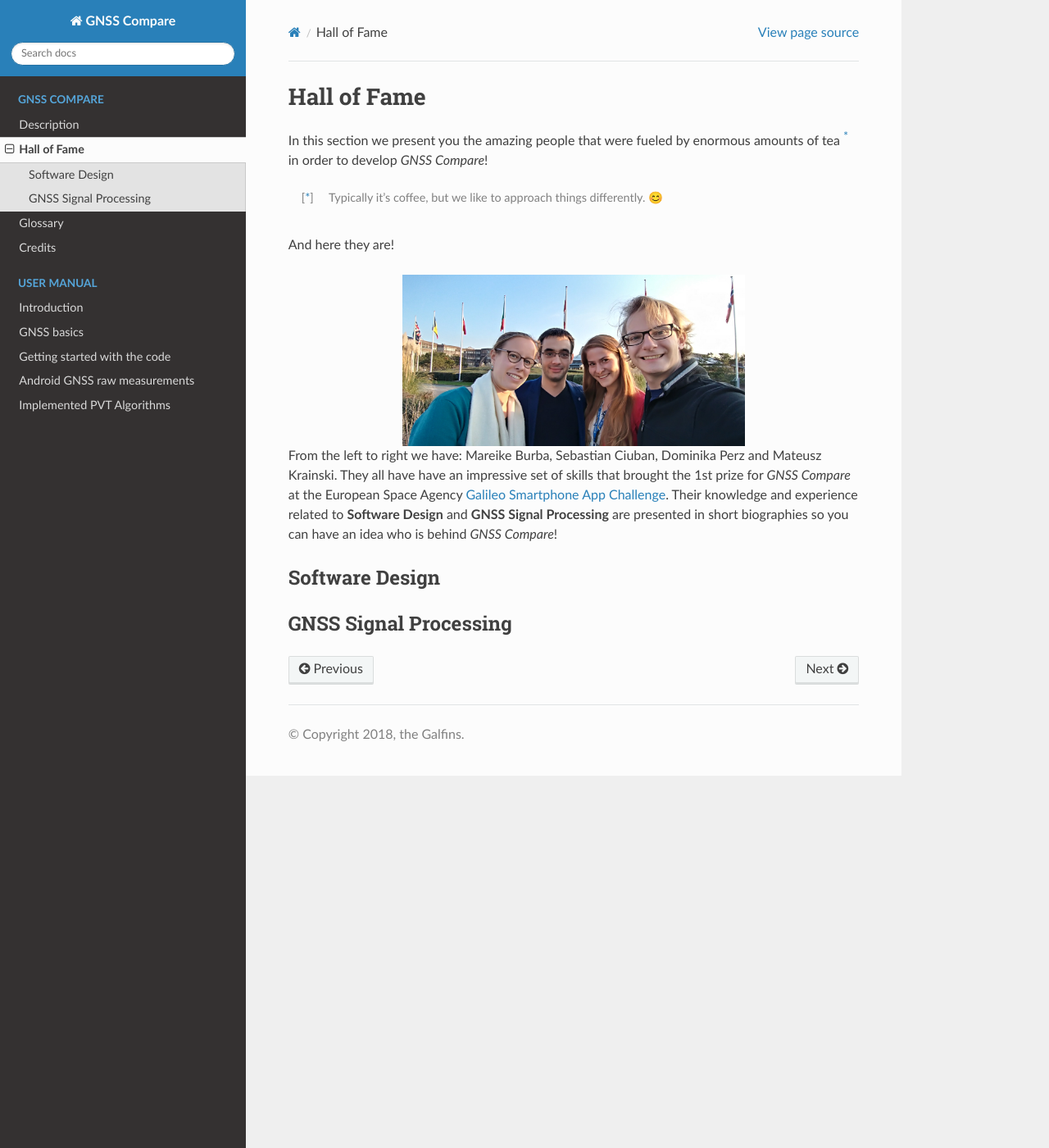
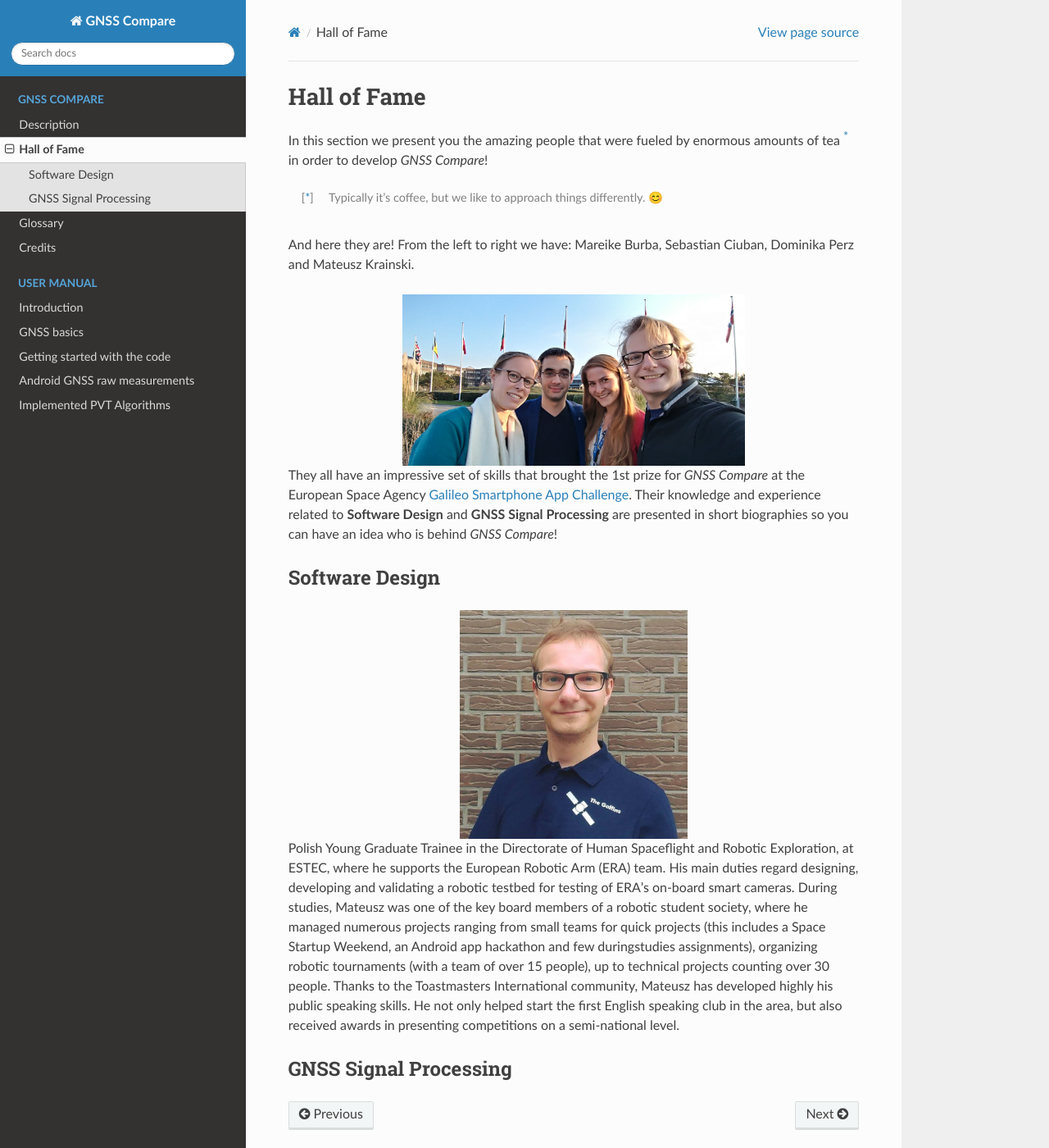
Before and after one commit to TheGalfins/GNSS_Compare, a Sphinx documentation site: the page built from docs/team.rst, in a window 1280 px wide and 1400 px high. Shown: the whole window at 82% size. Built offline with Sphinx 7.4.7 and the Read the Docs theme 2.0.0, drawn with Linux system fonts in a browser that asks for light colours; pages that are not in the unit, such as notebooks, are missing from menus.

Commit message:
Added description for Mateusz

```diff
--- a/docs/team.rst
+++ b/docs/team.rst
@@ -10,19 +10,34 @@ enormous amounts of tea [*]_ in order to develop *GNSS Compare*!
 
 .. [*] Typically it's coffee, but we like to approach things differently. 😊
 
-And here they are!
+And here they are! From the left to right we have: Mareike Burba, Sebastian Ciuban, Dominika Perz and Mateusz Krainski.
 
 .. image:: img/Team.jpg
     :width: 60%
     :align: center
     :alt: TheGalfins
 
-From the left to right we have: Mareike Burba, Sebastian Ciuban, Dominika Perz and Mateusz Krainski. They all have
-have an impressive set of skills that brought the 1st prize for *GNSS Compare* at the European Space Agency `Galileo Smartphone App Challenge`_. Their knowledge and experience related to **Software Design** and **GNSS Signal Processing** are presented in short biographies so you can have an idea who is behind *GNSS Compare*!
+They all have an impressive set of skills that brought the 1st prize for *GNSS Compare* at the European Space Agency `Galileo Smartphone App Challenge`_. Their knowledge and experience related to **Software Design** and **GNSS Signal Processing** are presented in short biographies so you can have an idea who is behind *GNSS Compare*!
 
 Software Design
 ===============
 
+.. image:: img/Mat.jpg
+    :width: 40%
+    :align: center
+    :alt: Mat
+
+Polish Young Graduate Trainee in the Directorate of Human Spaceflight and Robotic Exploration,
+at ESTEC, where he supports the European Robotic Arm (ERA) team. His main duties
+regard designing, developing and validating a robotic testbed for testing of ERA’s on-board
+smart cameras. During studies, Mateusz was one of the key board members of a robotic
+student society, where he managed numerous projects ranging from small teams for quick
+projects (this includes a Space Startup Weekend, an Android app hackathon and few duringstudies
+assignments), organizing robotic tournaments (with a team of over 15 people), up to
+technical projects counting over 30 people. Thanks to the Toastmasters International community,
+Mateusz has developed highly his public speaking skills. He not only helped start the
+first English speaking club in the area, but also received awards in presenting competitions
+on a semi-national level.
 
 
 GNSS Signal Processing
```
Also changed, not shown: docs/img/Mat.jpg (added).
